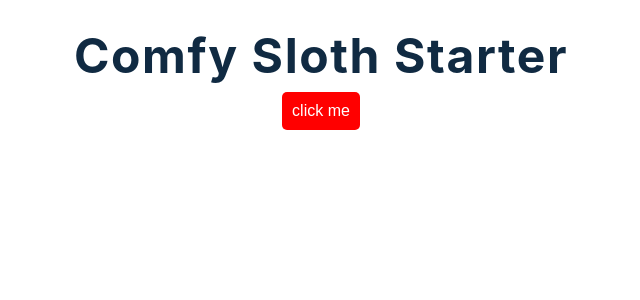
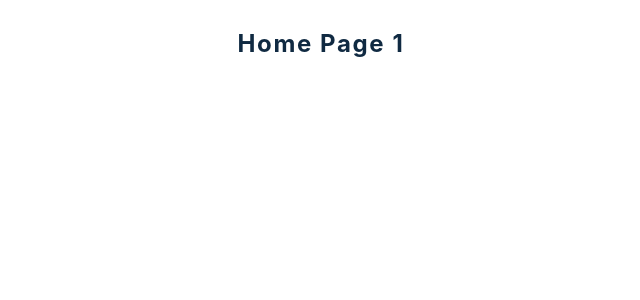
Before and after one commit to ImpulseImp/e-commerce-comfy, a React (Vite) app in the folder e-commerce/: page / in a window 1280 px wide. Shown: the top 300 px of the page, without its empty margins (319-959 px from the left). Built offline with nearby package versions, Linux system fonts and the light colour scheme.

Commit message:
add route in app.js

```diff
--- a/e-commerce/src/App.jsx
+++ b/e-commerce/src/App.jsx
@@ -2,6 +2,7 @@ import { BrowserRouter as Router, Routes, Route } from 'react-router-dom';
 import { Navbar, Sidebar, Footer } from './components';
 import './App.css';
 import styled from 'styled-components';
+import { Home } from './pages';
 
 const Button = styled.button`
   background: red;
@@ -19,11 +20,17 @@ const Button = styled.button`
 
 const App = () => {
   return (
-    <div>
-      <h1>comfy sloth starter</h1>
-      <Button>click me</Button>
-    </div>
+    <Router>
+      <Routes>
+        <Route path='/' element={<Home />}></Route>
+      </Routes>
+    </Router>
   );
 };
 
 export default App;
+// <Route index element = {}/>
+// <Route path='' element={}/>
+// <Route path='' element={}/>
+// <Route path='' element={}/>
+// <Route path='' element={}/>
--- a/e-commerce/src/pages/HomePage.jsx
+++ b/e-commerce/src/pages/HomePage.jsx
@@ -1,7 +1,7 @@
-import React from 'react'
-import { FeaturedProducts, Hero, Services, Contact } from '../components'
+import React from 'react';
+import { FeaturedProducts, Hero, Services, Contact } from '../components';
 const HomePage = () => {
-  return <h4>home page</h4>
-}
+  return <h4>home page 1</h4>;
+};
 
-export default HomePage
+export default HomePage;
--- a/e-commerce/src/pages/index.jsx
+++ b/e-commerce/src/pages/index.jsx
@@ -0,0 +1,10 @@
+import Home from './HomePage';
+import Products from './ProductsPage';
+import SingleProduct from './SingleProductPage';
+import About from './AboutPage';
+import Cart from './CartPage';
+import Checkout from './CheckoutPage';
+import Error from './ErrorPage';
+import Private from './PrivateRoute';
+
+export { Home, Products, SingleProduct, About, Cart, Checkout, Error, Private };
```
